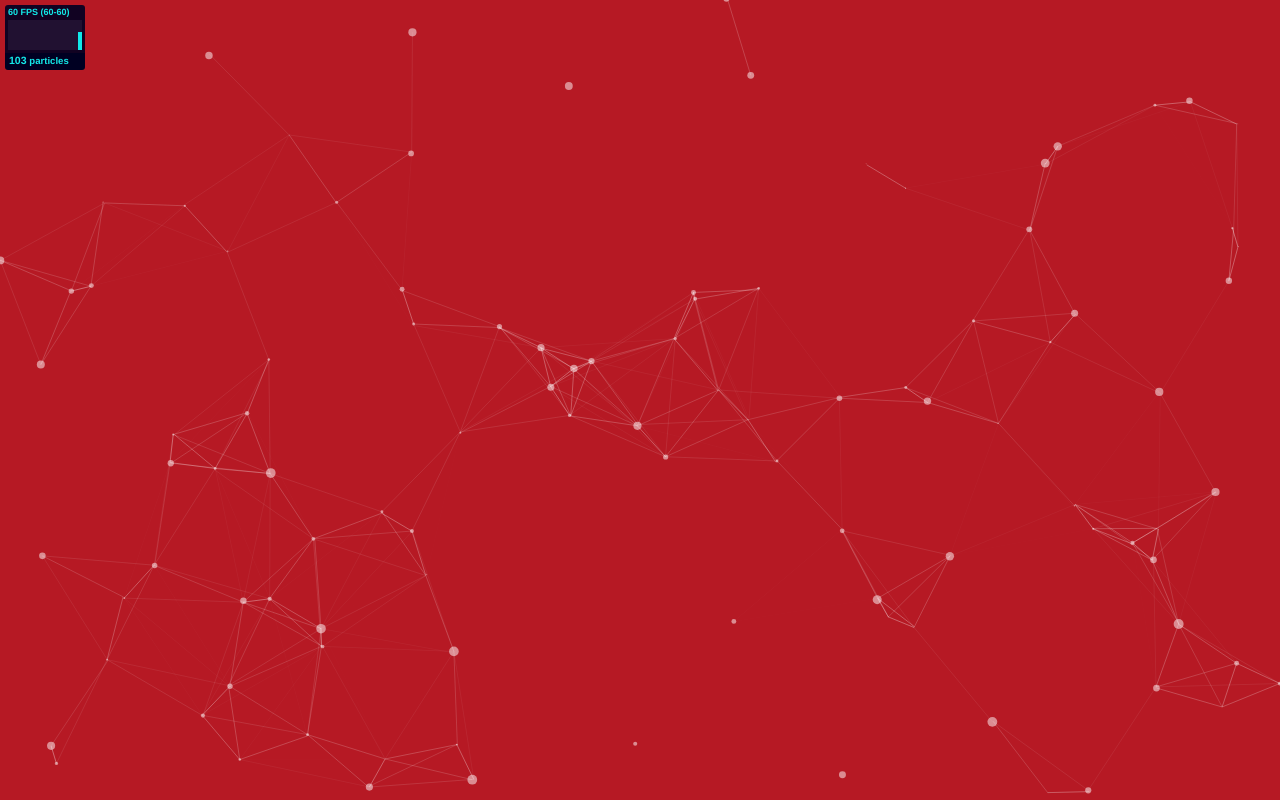
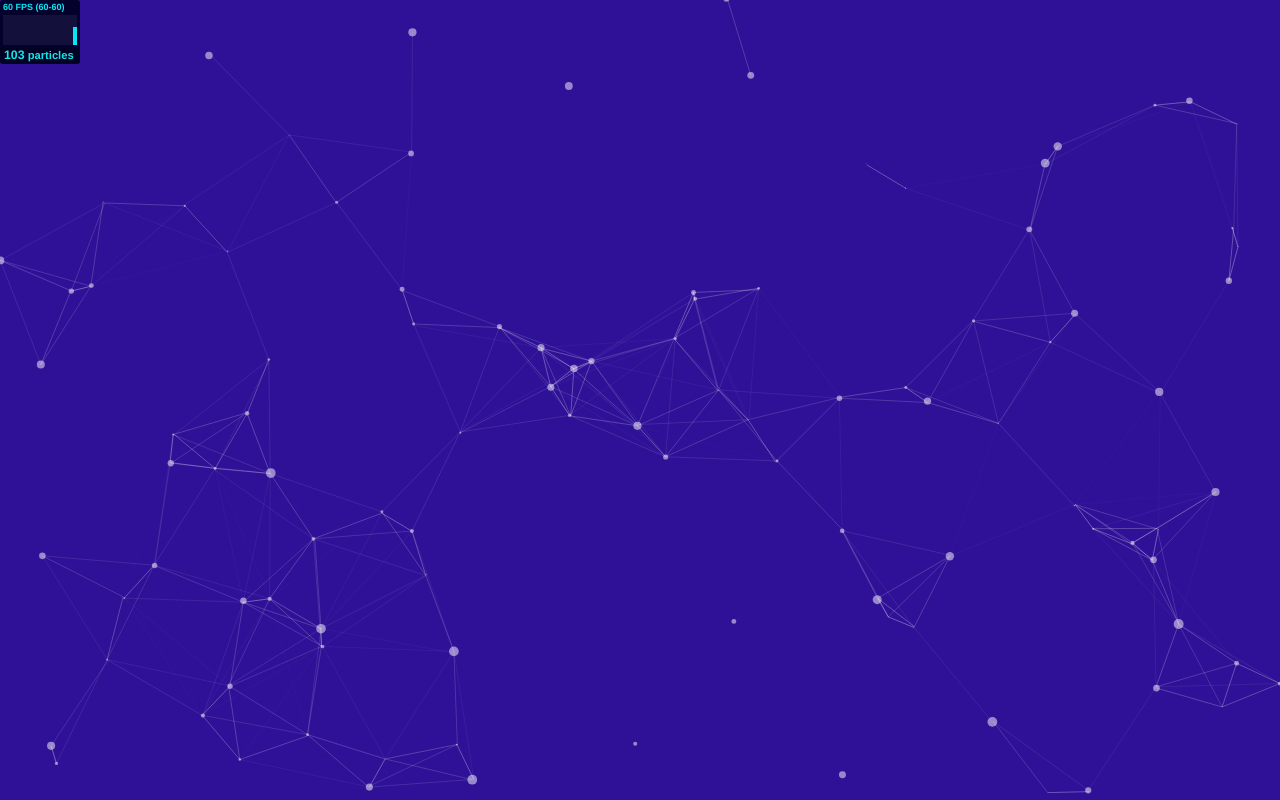
Before and after one commit to esterified/Dingi, a website: page particles.js/demo/index.html in a window 1280 px wide. Drawn offline with Linux system fonts and the light colour scheme.

Commit message:
added widget for the js particles and layout changes

```diff
--- a/particles.js/demo/css/style.css
+++ b/particles.js/demo/css/style.css
@@ -2,7 +2,7 @@
    HTML5 CSS Reset Minified - Eric Meyer
    ========================================================================== */
 
-html,body,div,span,object,iframe,h1,h2,h3,h4,h5,h6,p,blockquote,pre,abbr,address,cite,code,del,dfn,em,img,ins,kbd,q,samp,small,strong,sub,sup,var,b,i,dl,dt,dd,ol,ul,li,fieldset,form,label,legend,table,caption,tbody,tfoot,thead,tr,th,td,article,aside,canvas,details,figcaption,figure,footer,header,hgroup,menu,nav,section,summary,time,mark,audio,video{margin:0;padding:0;border:0;outline:0;font-size:100%;vertical-align:baseline;background:transparent}
+html,body,div,span,object,iframe,h1,h2,h3,h4,h5,h6,p,blockquote,pre,abbr,address,cite,code,del,dfn,em,img,ins,kbd,q,samp,small,strong,sub,sup,var,b,i,dl,dt,dd,ol,ul,li,fieldset,form,label,legend,table,caption,tbody,tfoot,thead,tr,th,td,article,aside,canvas,details,figcaption,figure,footer,header,hgroup,menu,nav,section,summary,time,mark,audio,video{margin:0;padding:0;border:0;outline:0;vertical-align:baseline;background:transparent}
 body{line-height:1}
 article,aside,details,figcaption,figure,footer,header,hgroup,menu,nav,section{display:block}
 nav ul{list-style:none}
@@ -18,31 +18,30 @@ input,select{vertical-align:middle}
 li{list-style:none}
 
 
-/* =============================================================================
-   My CSS
-   ========================================================================== */
+/* ---- reset ---- */
 
-/* ---- base ---- */
-
-html,body{
-	width:100%;
-	height:100%;
-	background:#111;
+body {
+  margin: 0;
+  background-color: #2e1197;
 }
 
-html{
-  -webkit-tap-highlight-color: rgba(0, 0, 0, 0);
+canvas {
+  display: block;
+  vertical-align: bottom;
 }
 
-body{
-  font:normal 75% Arial, Helvetica, sans-serif;
+/* ---- particles.js container ---- */
+
+#particles-js {
+  position: absolute;
+  width: 100%;
+  height: 100%;
+  background-color: #2e1197;
+  background-image: url("");
+  background-repeat: no-repeat;
+  background-size: cover;
+  background-position: 50% 50%;
 }
-
-canvas{
-  display:block;
-  vertical-align:bottom;
-}
-
 
 /* ---- stats.js ---- */
 
@@ -53,13 +52,14 @@ canvas{
   left: 0;
   width: 80px;
   color: #13E8E9;
-  font-size: .8em;
+  font-size: .7em;
   text-align: left;
   text-indent: 4px;
   line-height: 14px;
   padding-bottom: 2px;
   font-family: Helvetica, Arial, sans-serif;
   font-weight: bold;
+  z-index: 2;
 }
 
 .js-count-particles{
@@ -69,8 +69,6 @@ canvas{
 #stats,
 .count-particles{
   -webkit-user-select: none;
-  margin-top: 5px;
-  margin-left: 5px;
 }
 
 #stats{
@@ -81,16 +79,3 @@ canvas{
 .count-particles{
   border-radius: 0 0 3px 3px;
 }
-
-
-/* ---- particles.js container ---- */
-
-#particles-js{
-  width: 100%;
-  height: 100%;
-  background-color: #b61924;
-  background-image: url('');
-  background-size: cover;
-  background-position: 50% 50%;
-  background-repeat: no-repeat;
-}
```
Also changed, not shown: index.html (+78 -47 lines).
